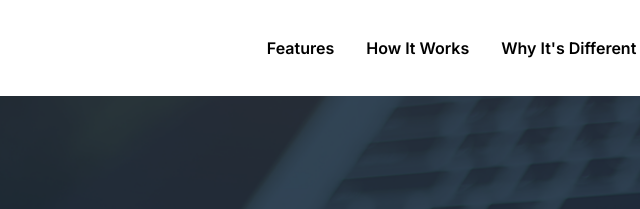
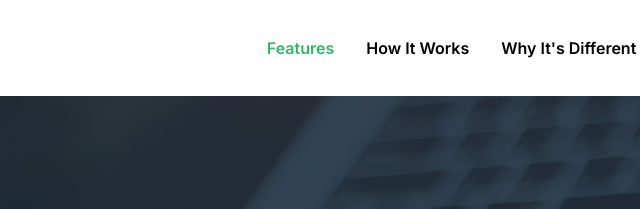
Before and after one commit to dulal71/my-assignment, a plain HTML site: page index.html in a window 1280 px wide. In both pictures the pointer is over the link "Features". Shown: the top 209 px of the page, 181-821 px from the left. Drawn offline with Linux system fonts and the light colour scheme.

Commit message:
add hover effect

```diff
--- a/index.css
+++ b/index.css
@@ -50,6 +50,9 @@ align-items: center;
   text-decoration: none;
   color: #000000;
   font-weight:600;
+}
+#navber ul li a:hover{
+    color: #30B868;
 }
 
 #hero-section {
```
